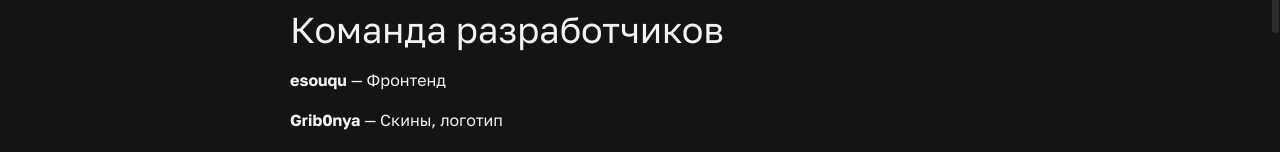
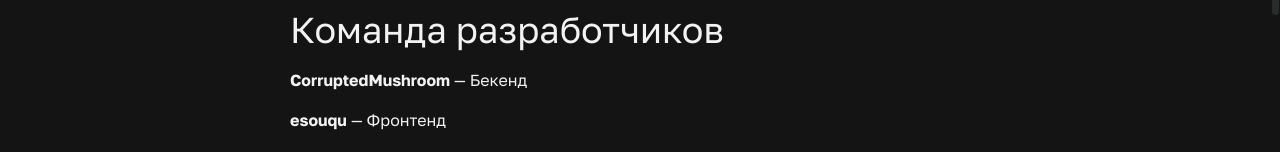
Before and after one commit to eventlab-dev/aukus-svelte, a SvelteKit app: page /developers in a window 1280 px wide. Shown: the part 517-669 px from the top of the page. Built offline with nearby package versions, Linux system fonts and the light colour scheme; no server answers.

Commit message:
Add CorruptedMushroom to developers list

```diff
--- a/src/routes/developers/+page.svelte
+++ b/src/routes/developers/+page.svelte
@@ -34,6 +34,10 @@
 		{
 			name: 'Pechenka',
 			description: 'Тестирование'
+		},
+		{
+			name: 'CorruptedMushroom',
+			description: 'Бекенд'
 		}
 	].sort((a, b) => a.name.localeCompare(b.name))
 
```
